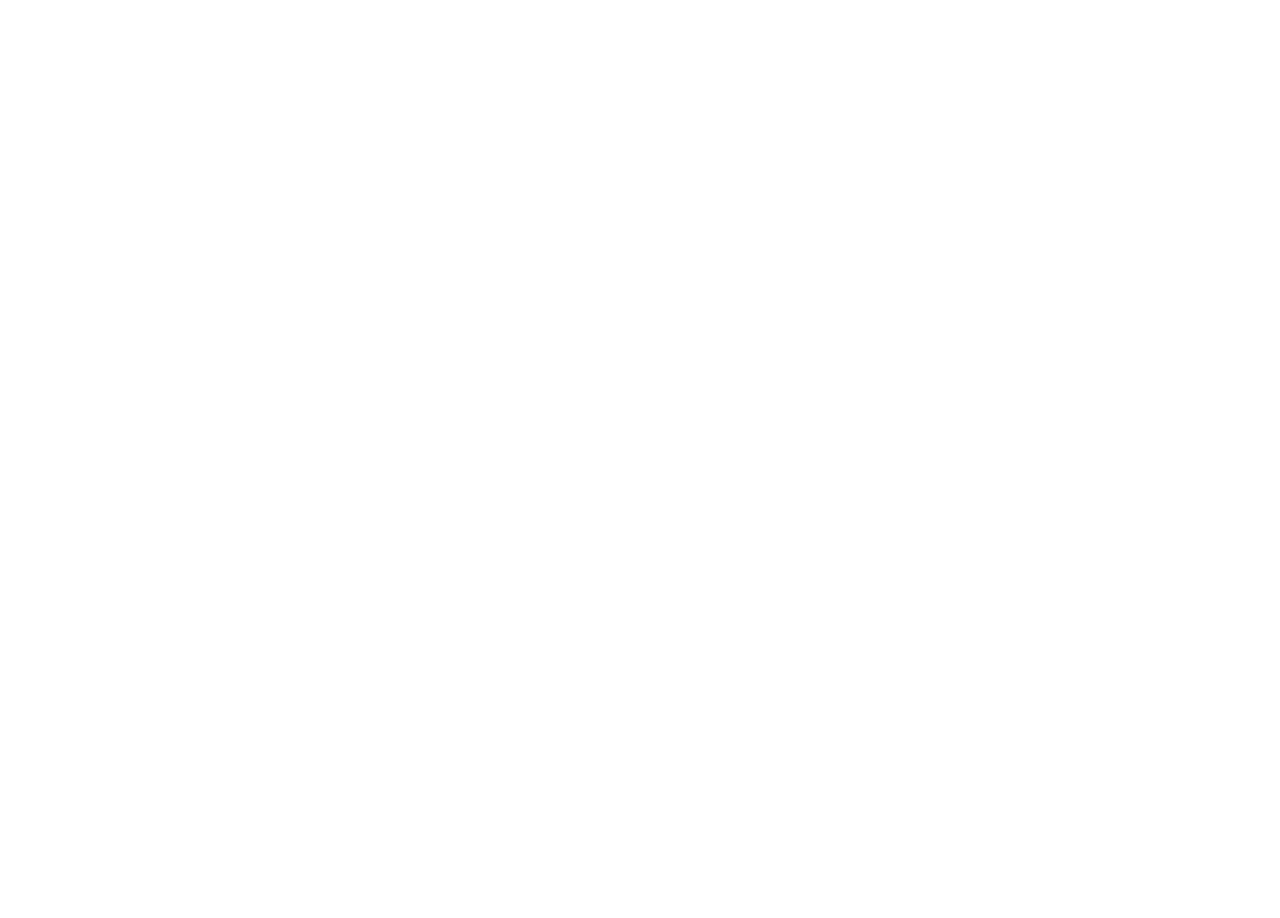
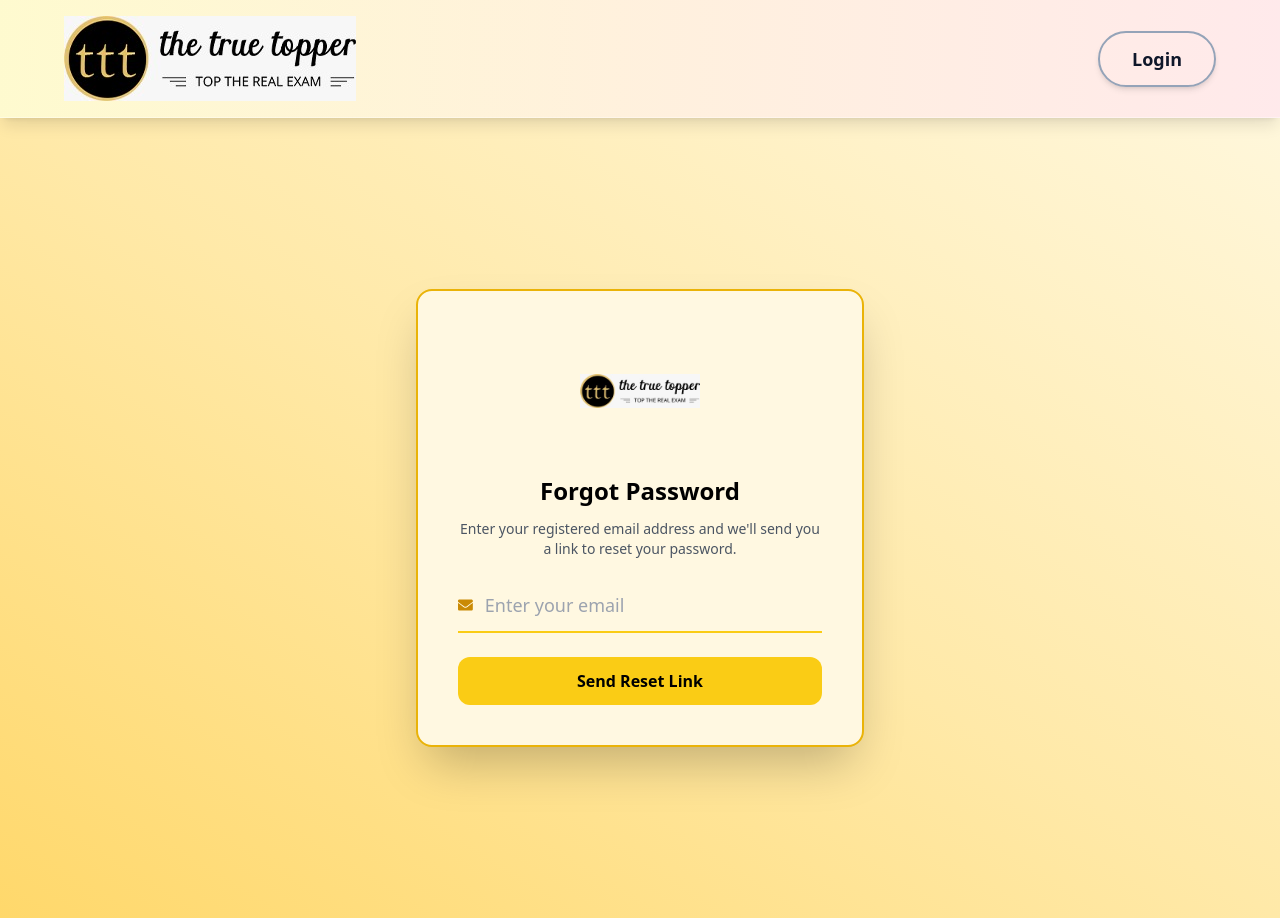
Before and after one commit to codeforttt-dev/Online-exam-protal, a React (Vite) app in the folder client/: page /forgot-password in a window 1280 px wide. Before the commit this address had no page. Before the commit the page ends 800 px from the top, so only its background shows below. Built offline with nearby package versions, Linux system fonts and the light colour scheme.

Commit message:
updated the code

```diff
--- /dev/null
+++ b/client/src/pages/forgotPassword.jsx
@@ -0,0 +1,88 @@
+import React, { useState } from "react";
+import { FaEnvelope } from "react-icons/fa";
+import { useDispatch } from "react-redux";
+import Layout from "../component/layout/Layout";
+import logo from "../assets/logo.jpeg";
+
+function ForgotPassword() {
+  const [email, setEmail] = useState("");
+  const [message, setMessage] = useState("");
+
+  const handleSubmit = (e) => {
+    e.preventDefault();
+
+    if (!email) {
+      alert("Please enter your email");
+      return;
+    }
+
+    // 🔥 Yaha future me API call kar sakte ho
+    console.log("Reset link sent to:", email);
+
+    setMessage("Password reset link has been sent to your email.");
+    setEmail("");
+  };
+
+  return (
+    <Layout>
+      <div className="min-h-screen flex items-center justify-center
+        bg-gradient-to-bl from-[#fff7db] via-[#ffe9a8] to-[#ffd86b] px-4">
+
+        <div className="w-full max-w-md bg-[#fff8e1]
+          border-2 border-yellow-500 rounded-2xl
+          shadow-2xl p-10">
+
+          {/* Logo */}
+          <div className="flex justify-center mb-6">
+            <img
+              src={logo}
+              alt="Logo"
+              className="w-[120px] h-[120px] object-contain"
+            />
+          </div>
+
+          <h2 className="text-2xl font-bold text-center mb-3">
+            Forgot Password
+          </h2>
+
+          <p className="text-center text-gray-600 mb-8 text-sm">
+            Enter your registered email address and we'll send you a link to reset your password.
+          </p>
+
+          <form onSubmit={handleSubmit}>
+
+            {/* Email Input */}
+            <div className="mb-6 flex items-center border-b-2 border-yellow-400 pb-3">
+              <FaEnvelope className="mr-3 text-yellow-600" />
+              <input
+                type="email"
+                placeholder="Enter your email"
+                value={email}
+                onChange={(e) => setEmail(e.target.value)}
+                className="w-full bg-transparent outline-none text-lg"
+              />
+            </div>
+
+            <button
+              type="submit"
+              className="w-full bg-yellow-400 hover:bg-yellow-500
+              transition font-bold py-3 rounded-xl"
+            >
+              Send Reset Link
+            </button>
+          </form>
+
+          {/* Success Message */}
+          {message && (
+            <div className="mt-6 text-green-700 text-center text-sm font-medium">
+              {message}
+            </div>
+          )}
+
+        </div>
+      </div>
+    </Layout>
+  );
+}
+
+export default ForgotPassword;
--- a/client/src/pages/login.jsx
+++ b/client/src/pages/login.jsx
@@ -1,6 +1,6 @@
 import React, { useState, useEffect } from "react";
 import { FaEnvelope, FaLock, FaEye, FaEyeSlash } from "react-icons/fa";
-import { useNavigate } from "react-router-dom";
+import { useNavigate, NavLink } from "react-router-dom";
 import { useDispatch, useSelector } from "react-redux";
 import { loginUser } from "../redux/thunks/userThunk";
 import logo from "../assets/logo.jpeg";
@@ -9,8 +9,7 @@
 function Login() {
   const navigate = useNavigate();
   const dispatch = useDispatch();
- const { user, token } = useSelector((state) => state.user);
-
+  const { token } = useSelector((state) => state.user);
 
   const [showPassword, setShowPassword] = useState(false);
 
@@ -27,11 +26,10 @@
   };
 
   const handleLogin = async (e) => {
-    e.preventDefault(); // ✅ stop refresh
+    e.preventDefault();
     await dispatch(loginUser(loginData));
   };
 
-  // redirect after success
   useEffect(() => {
     if (token) {
       navigate("/dashboard");
@@ -39,50 +37,52 @@
   }, [token, navigate]);
 
   return (
-
-
     <Layout>
-     <div className="min-h-screen bg-gradient-to-bl from-[#fff7db] via-[#ffe9a8] to-[#ffd86b]">
-
-
-
-
       <div className="min-h-screen flex items-center justify-center
         bg-gradient-to-bl from-[#fff7db] via-[#ffe9a8] to-[#ffd86b]">
 
+        {/* Bigger Card */}
+        <div className="relative z-10 w-[95%] sm:w-[480px] px-12 py-14
+          border-2 border-yellow-500 rounded-2xl
+          bg-[#fff8e1] shadow-2xl">
 
-      <div className="relative z-10 w-[420px] px-10 py-12 border-2 border-yellow-500 rounded-2xl bg-[#fff8e1] shadow-xl">
-        <div className="flex justify-right mb-5">
-          <img src={logo} alt="Logo" className="w-30 h-28 object-contain" />
+          {/* Logo */}
+          <div className="flex justify-center mb-6">
+            <img
+              src={logo}
+              alt="Logo"
+              className="w-[240px] h-[120px] object-contain"
+            />
           </div>
 
-        <h2 className="text-2xl font-bold text-center mb-10">LOGIN</h2>
+          <h2 className="text-3xl font-bold text-center mb-12">
+            LOGIN
+          </h2>
 
           <form onSubmit={handleLogin}>
 
             {/* Username */}
-          <div className="mb-8 flex items-center border-b border-yellow-400 pb-2">
-            <FaEnvelope className="mr-3" />
+            <div className="mb-8 flex items-center border-b border-yellow-400 pb-3">
+              <FaEnvelope className="mr-3 text-lg" />
               <input
                 type="text"
                 name="username"
                 placeholder="Username"
                 onChange={handleChange}
-              className="w-full bg-transparent outline-none"
+                className="w-full bg-transparent outline-none text-lg"
               />
             </div>
 
             {/* Password */}
-          <div className="mb-8 flex items-center border-b border-yellow-400 pb-2">
-            <FaLock className="mr-3" />
+            <div className="mb-3 flex items-center border-b border-yellow-400 pb-3">
+              <FaLock className="mr-3 text-lg" />
               <input
                 type={showPassword ? "text" : "password"}
                 name="password"
                 placeholder="Password"
                 onChange={handleChange}
-              className="w-full bg-transparent outline-none"
+                className="w-full bg-transparent outline-none text-lg"
               />
-
               <button
                 type="button"
                 onClick={() => setShowPassword(!showPassword)}
@@ -91,9 +91,19 @@
               </button>
             </div>
 
+            {/* Forget Password */}
+          <div className="text-right mb-8">
+  <NavLink
+    to="/forgot-password"
+    className="text-xl font-semibold text-yellow-700 hover:underline"
+  >
+    Forgot Password?
+  </NavLink>
+</div>
+
             <button
               type="submit"
-            className="w-full bg-yellow-400 font-bold py-3 rounded-xl"
+              className="w-full bg-yellow-400 font-bold py-4 text-lg rounded-xl hover:bg-yellow-500 transition"
             >
               LOGIN
             </button>
@@ -101,7 +111,6 @@
           </form>
         </div>
       </div>
-    </div>
     </Layout>
   );
 }
--- a/client/src/redux/thunks/userThunk.js
+++ b/client/src/redux/thunks/userThunk.js
@@ -4,10 +4,10 @@
 
 // SIGNUP
 export const signupUser = createAsyncThunk(
-  "users/home",
+  "users/signup",
   async (data, { rejectWithValue }) => {
     try {
-      const res = await API.post("/users/home", data);
+      const res = await API.post("/users/signup", data);
       return res.data;
     } catch (err) {
       return rejectWithValue(err.response.data.message);
--- a/client/src/routes/AppRoutes.jsx
+++ b/client/src/routes/AppRoutes.jsx
@@ -9,6 +9,7 @@
 import OlympiadManagement from "../adminpages/olympaidManagement";
 import QuestionBank from "../adminpages/questionBank";
 import Participants from "../adminpages/participants";
+import ForgotPassword from "../pages/forgotPassword";
 function AppRoutes() {
   return (
 
@@ -22,6 +23,7 @@
      <Route path="/admindashboard"element={<AdminDashboard/>}/>
      <Route path="/olympiad-management" element={<OlympiadManagement />} />
      <Route path="/question-Bank" element={<QuestionBank/>}/>
+     <Route path="/forgot-password" element={<ForgotPassword />} />
 
 
         <Route path="/" element={<AdminDashboard />} />
```
Also changed, not shown: client/src/pages/Home.jsx (+44 -57 lines). Lines whose indentation alone changed are shown as unchanged.
